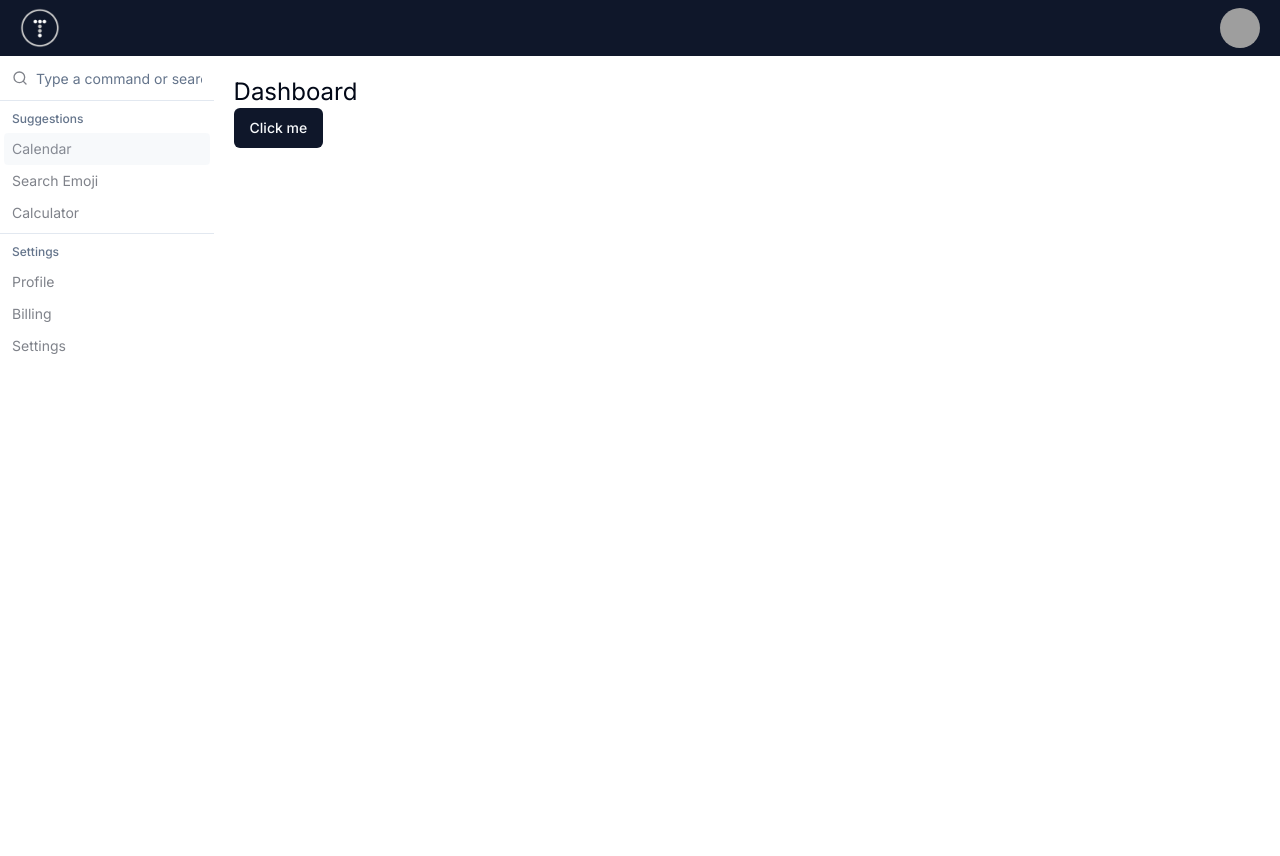
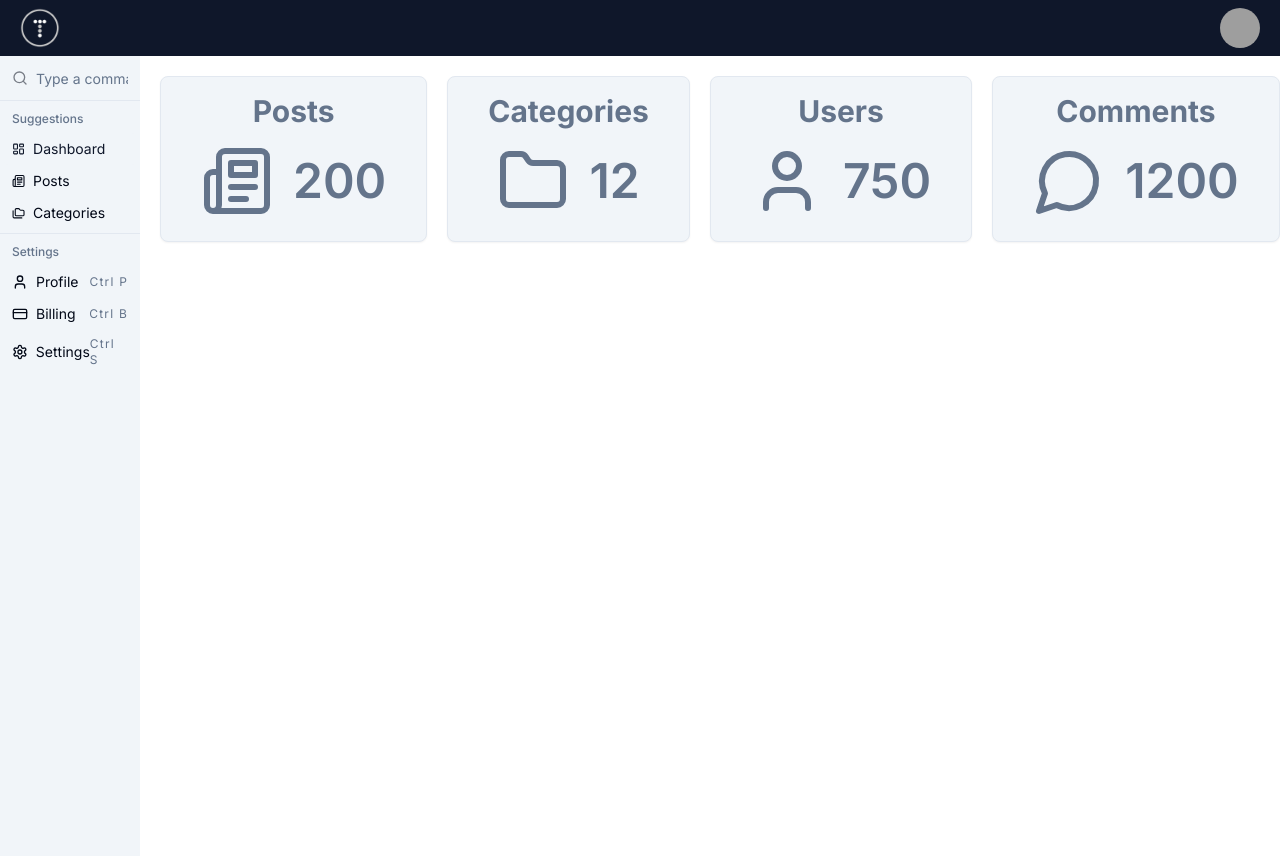
Before and after one commit to televators/nextjs-lorempress-admin-ui, a Next.js app: page / in a window 1280 px wide. Built offline with nearby package versions, Linux system fonts and the light colour scheme; grey boxes are pictures that could not be loaded.

Commit message:
Added Sass, more Shadcn components. Sidebar fleshed out more with dynamic OS-appropriate shortcuts. Dashboard has some basic cards.

```diff
--- a/app/layout.tsx
+++ b/app/layout.tsx
@@ -1,6 +1,6 @@
 import type { Metadata } from "next";
 import { Inter } from "next/font/google";
-import "./globals.css";
+import '@/styles/globals.scss';
 import Navbar from "@/components/Navbar";
 import Sidebar from "@/components/Sidebar";
 
@@ -22,7 +22,7 @@ export default function RootLayout({
         <Navbar />
 
         <div className="flex">
-          <div className="hidden md:block h-[100vh]">
+          <div className="hidden md:block h-[100vh] w-[300px]">
             <Sidebar />
           </div>
 
--- a/app/page.tsx
+++ b/app/page.tsx
@@ -1,10 +1,15 @@
-import { Button } from "@/components/ui/button";
+import { Folder, MessageCircle, Newspaper, User } from "lucide-react";
+import DashboardCard from "@/components/dashboard/DashboardCard";
 
 export default function Home() {
   return (
     <>
-      <h1 className="text-2xl">Dashboard</h1>
-      <Button>Click me</Button>
+      <div className="flex flex-col md:flex-row justify-between gap-5 mb-5">
+        <DashboardCard title='Posts' count={ 200 } icon={ <Newspaper className="text-slate-500" size={72} /> }/>
+        <DashboardCard title='Categories' count={ 12 } icon={ <Folder className="text-slate-500" size={72} /> }/>
+        <DashboardCard title='Users' count={ 750 } icon={ <User className="text-slate-500" size={72} /> }/>
+        <DashboardCard title='Comments' count={ 1200 } icon={ <MessageCircle className="text-slate-500" size={72} /> }/>
+      </div>
     </>
   );
 }
--- a/components/Navbar.tsx
+++ b/components/Navbar.tsx
@@ -16,7 +16,7 @@ const Navbar = () => {
   return (
     <div className="bg-primary dark:bg-slate-700 text-white py-2 px-5 flex justify-between">
       <Link href='/'>
-        <Image src={logo} alt='Lorempress logo' width={40} />
+        <Image src={logo} alt='Lorempress logo' width={40} priority />
       </Link>
 
       <DropdownMenu>
--- a/components/Sidebar.tsx
+++ b/components/Sidebar.tsx
@@ -1,3 +1,6 @@
+'use client';
+import { useEffect, useState } from "react";
+import Link from "next/link";
 import {
   Command,
   CommandDialog,
@@ -9,24 +12,64 @@ import {
   CommandSeparator,
   CommandShortcut,
 } from "@/components/ui/command"
-
+import { LayoutDashboard, Newspaper, Folders, CreditCard, Settings, User } from "lucide-react";
+import styles from '@/styles/CommandItem.module.scss';
 
 const Sidebar = () => {
+  const [shortcutKey, setShortcutKey] = useState( 'Ctrl' );
+
+  useEffect( () => {
+    if ( navigator.userAgent.indexOf( "Mac" ) !== -1 ) {
+      setShortcutKey( '&#8984' );
+    }
+  }, [] );
+
   return (
-    <Command>
+    <Command className="bg-secondary rounded-none">
       <CommandInput placeholder="Type a command or search..." />
+
       <CommandList>
         <CommandEmpty>No results found.</CommandEmpty>
+
         <CommandGroup heading="Suggestions">
-          <CommandItem>Calendar</CommandItem>
-          <CommandItem>Search Emoji</CommandItem>
-          <CommandItem>Calculator</CommandItem>
+          <CommandItem className={styles.CommandItem + ' hover:!bg-slate-200'}>
+            <LayoutDashboard className="mr-2 w-4 h-4"/>
+            <Link href='/'>Dashboard</Link>
+          </CommandItem>
+          <CommandItem className={styles.CommandItem + ' hover:!bg-slate-200'}>
+            <Newspaper className="mr-2 w-4 h-4" />
+            <Link href='/posts'>Posts</Link>
+          </CommandItem>
+          <CommandItem className={styles.CommandItem + ' hover:!bg-slate-200'}>
+            <Folders className="mr-2 w-4 h-4" />
+            <Link href='#'>Categories</Link>
+          </CommandItem>
         </CommandGroup>
+
         <CommandSeparator />
+
         <CommandGroup heading="Settings">
-          <CommandItem>Profile</CommandItem>
-          <CommandItem>Billing</CommandItem>
-          <CommandItem>Settings</CommandItem>
+          <CommandItem className={styles.CommandItem + ' hover:!bg-slate-200'}>
+            <User className='mr-2 w-4 h-4' />
+            <span>Profile</span>
+            <CommandShortcut>
+              { shortcutKey + ' P' }
+            </CommandShortcut>
+          </CommandItem>
+          <CommandItem className={styles.CommandItem + ' hover:!bg-slate-200'}>
+            <CreditCard className='mr-2 w-4 h-4' />
+            <span>Billing</span>
+            <CommandShortcut>
+              { shortcutKey + ' B' }
+            </CommandShortcut>
+          </CommandItem>
+          <CommandItem className={styles.CommandItem + ' hover:!bg-slate-200'}>
+            <Settings className='mr-2 w-4 h-4' />
+            <span>Settings</span>
+            <CommandShortcut>
+              { shortcutKey + ' S' }
+            </CommandShortcut>
+          </CommandItem>
         </CommandGroup>
       </CommandList>
     </Command>
--- /dev/null
+++ b/components/dashboard/DashboardCard.tsx
@@ -0,0 +1,25 @@
+import { Card, CardContent } from "@/components/ui/card";
+import { LucideIcon } from "lucide-react";
+
+interface DashboardCardProps {
+  title: string;
+  count: number;
+  icon: React.ReactElement<LucideIcon>;
+}
+
+const DashboardCard = ( { title, count, icon }: DashboardCardProps ) => {
+  return (
+    <Card className="bg-slate-100 dark:bg-slate-800 p-4 pb-0">
+      <CardContent>
+        <h3 className="text-3xl text-center mb-4 font-bold text-slate-500 dark:text-slate-200">{ title }</h3>
+
+        <div className="flex gap-5 justify-center items-center">
+          { icon }
+          <h3 className="text-5xl font-semibold text-slate-500 dark:text-slate-200">{ count }</h3>
+        </div>
+      </CardContent>
+    </Card>
+  );
+}
+
+export default DashboardCard;
--- /dev/null
+++ b/components/ui/card.tsx
@@ -0,0 +1,79 @@
+import * as React from "react"
+
+import { cn } from "@/lib/utils"
+
+const Card = React.forwardRef<
+  HTMLDivElement,
+  React.HTMLAttributes<HTMLDivElement>
+>(({ className, ...props }, ref) => (
+  <div
+    ref={ref}
+    className={cn(
+      "rounded-lg border bg-card text-card-foreground shadow-sm",
+      className
+    )}
+    {...props}
+  />
+))
+Card.displayName = "Card"
+
+const CardHeader = React.forwardRef<
+  HTMLDivElement,
+  React.HTMLAttributes<HTMLDivElement>
+>(({ className, ...props }, ref) => (
+  <div
+    ref={ref}
+    className={cn("flex flex-col space-y-1.5 p-6", className)}
+    {...props}
+  />
+))
+CardHeader.displayName = "CardHeader"
+
+const CardTitle = React.forwardRef<
+  HTMLParagraphElement,
+  React.HTMLAttributes<HTMLHeadingElement>
+>(({ className, ...props }, ref) => (
+  <h3
+    ref={ref}
+    className={cn(
+      "text-2xl font-semibold leading-none tracking-tight",
+      className
+    )}
+    {...props}
+  />
+))
+CardTitle.displayName = "CardTitle"
+
+const CardDescription = React.forwardRef<
+  HTMLParagraphElement,
+  React.HTMLAttributes<HTMLParagraphElement>
+>(({ className, ...props }, ref) => (
+  <p
+    ref={ref}
+    className={cn("text-sm text-muted-foreground", className)}
+    {...props}
+  />
+))
+CardDescription.displayName = "CardDescription"
+
+const CardContent = React.forwardRef<
+  HTMLDivElement,
+  React.HTMLAttributes<HTMLDivElement>
+>(({ className, ...props }, ref) => (
+  <div ref={ref} className={cn("p-6 pt-0", className)} {...props} />
+))
+CardContent.displayName = "CardContent"
+
+const CardFooter = React.forwardRef<
+  HTMLDivElement,
+  React.HTMLAttributes<HTMLDivElement>
+>(({ className, ...props }, ref) => (
+  <div
+    ref={ref}
+    className={cn("flex items-center p-6 pt-0", className)}
+    {...props}
+  />
+))
+CardFooter.displayName = "CardFooter"
+
+export { Card, CardHeader, CardFooter, CardTitle, CardDescription, CardContent }
--- a/components/ui/command.tsx
+++ b/components/ui/command.tsx
@@ -117,7 +117,7 @@ const CommandItem = React.forwardRef<
   <CommandPrimitive.Item
     ref={ref}
     className={cn(
-      "relative flex cursor-default select-none items-center rounded-sm px-2 py-1.5 text-sm outline-none aria-selected:bg-accent aria-selected:text-accent-foreground data-[disabled]:pointer-events-none data-[disabled]:opacity-50",
+      "relative flex cursor-default select-none items-center rounded-sm px-2 py-1.5 text-sm outline-none aria-selected:bg-accent aria-selected:text-accent-foreground data-[disabled='true']:pointer-events-none data-[disabled='true']:opacity-50",
       className
     )}
     {...props}
--- a/next.config.mjs
+++ b/next.config.mjs
@@ -1,4 +1,11 @@
 /** @type {import('next').NextConfig} */
-const nextConfig = {};
+import path from 'path';
+const __dirname = import.meta.dirname;
+
+const nextConfig = {
+  sassOptions: {
+    includePaths: [path.join(__dirname, 'styles')],
+  }
+};
 
 export default nextConfig;
--- a/package.json
+++ b/package.json
@@ -28,6 +28,7 @@
     "@types/react": "^18",
     "@types/react-dom": "^18",
     "postcss": "^8",
+    "sass": "^1.77.8",
     "tailwindcss": "^3.4.1",
     "typescript": "^5"
   }
--- /dev/null
+++ b/styles/CommandItem.module.scss
@@ -0,0 +1,6 @@
+.CommandItem {
+  a {
+    display: inline-block;
+    width: 100%;
+  }
+}
```
Also changed, not shown: styles/globals.scss (renamed from app/globals.css), 1 other file (tests, documents, lock files or other folders).
